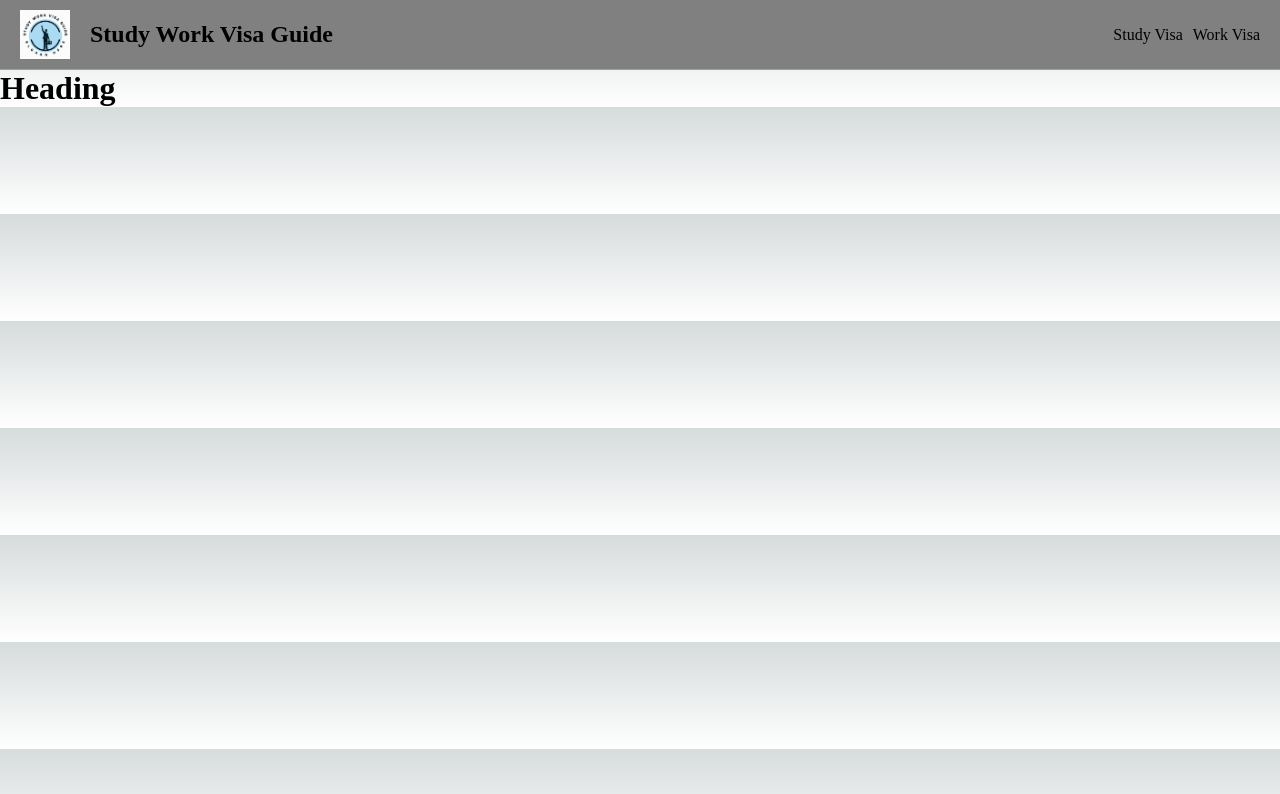
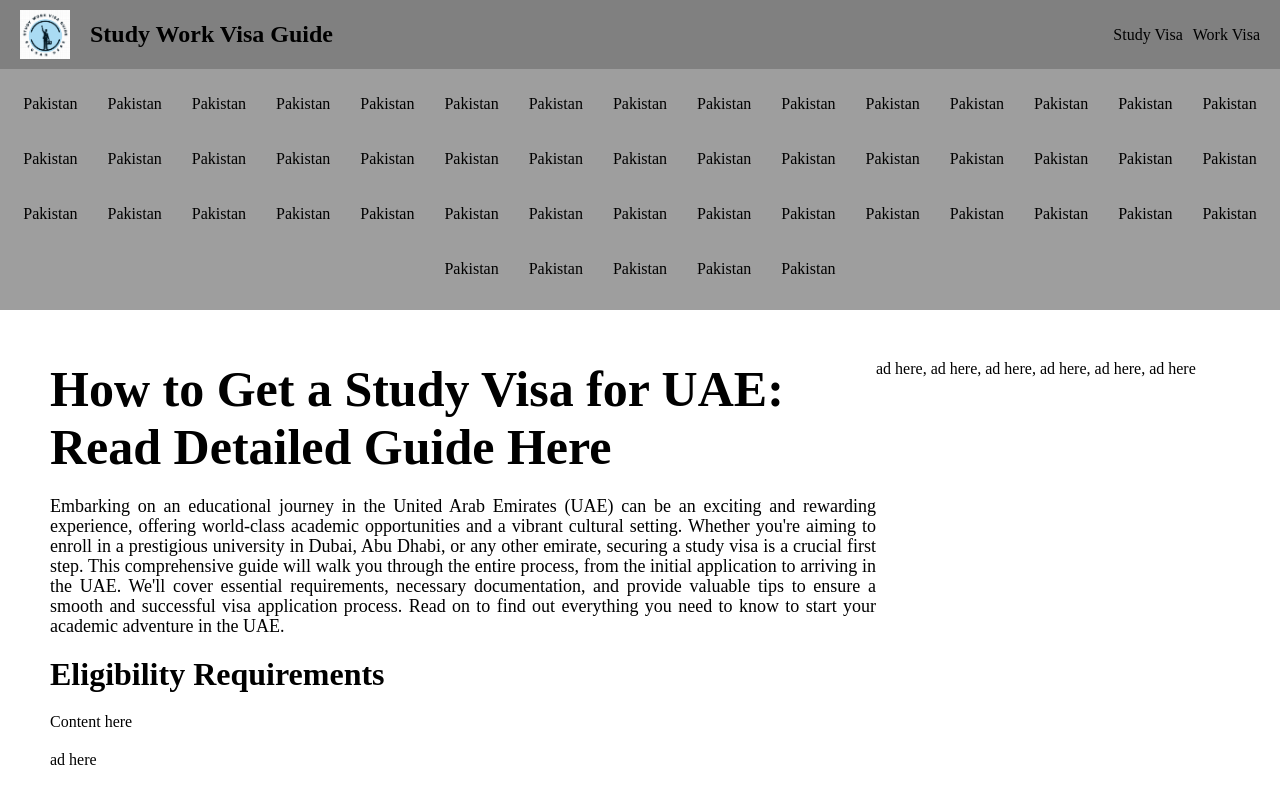
Before and after one commit to mubeenHere/visa-guide, a Next.js app: page / in a window 1280 px wide. Shown: the top 794 px of the page. Built offline with nearby package versions, Linux system fonts and the light colour scheme.

Commit message:
chore: main page structure

```diff
--- a/src/components/Header.js
+++ b/src/components/Header.js
@@ -4,7 +4,7 @@ import classes from "../styles/Header.module.css";
 import { useState } from "react";
 
 const Header = () => {
-  const [showSub, setShowSub] = useState("");
+  const [showSub, setShowSub] = useState("s");
   const openDropDown = (study) => {
     setShowSub(
       (showSub === "s" && study) || (showSub === "w" && !study)
--- a/src/pages/_app.js
+++ b/src/pages/_app.js
@@ -5,7 +5,9 @@ export default function App({ Component, pageProps }) {
   return (
     <>
       <Header />
-      <Component {...pageProps} />
+      <div style={{ margin: "50px" }}>
+        <Component {...pageProps} />
+      </div>
     </>
   );
 }
--- a/src/pages/index.js
+++ b/src/pages/index.js
@@ -1,7 +1,38 @@
+import styles from "../styles/mainpage.module.css";
 export default function Home() {
   return (
-    <div>
-      <h1>Heading</h1>
+    <div className={styles.main}>
+      <div className={styles.content}>
+        <h1 className={styles.header}>
+          How to Get a Study Visa for UAE: Read Detailed Guide Here
+        </h1>
+        <p className={styles.intro}>
+          Embarking on an educational journey in the United Arab Emirates (UAE)
+          can be an exciting and rewarding experience, offering world-class
+          academic opportunities and a vibrant cultural setting. Whether you're
+          aiming to enroll in a prestigious university in Dubai, Abu Dhabi, or
+          any other emirate, securing a study visa is a crucial first step. This
+          comprehensive guide will walk you through the entire process, from the
+          initial application to arriving in the UAE. We'll cover essential
+          requirements, necessary documentation, and provide valuable tips to
+          ensure a smooth and successful visa application process. Read on to
+          find out everything you need to know to start your academic adventure
+          in the UAE.
+        </p>
+        <h1>Eligibility Requirements</h1>
+        <p>Content here</p>
+        <p>ad here</p>
+
+        <h1>Required Documentation</h1>
+        <p>Content here</p>
+        <p>ad here</p>
+        <h1>Application Process </h1>
+        <p>Content here</p>
+        <p>ad here</p>
+        <h1>Frequently Asked Questions (FAQs) </h1>
+        <p>Content here</p>
+      </div>
+      <div>ad here, ad here, ad here, ad here, ad here, ad here</div>
     </div>
   );
 }
--- a/src/styles/globals.css
+++ b/src/styles/globals.css
@@ -1,111 +1,3 @@
-:root {
-  --max-width: 1100px;
-  --border-radius: 12px;
-  --font-mono: ui-monospace, Menlo, Monaco, "Cascadia Mono", "Segoe UI Mono",
-    "Roboto Mono", "Oxygen Mono", "Ubuntu Monospace", "Source Code Pro",
-    "Fira Mono", "Droid Sans Mono", "Courier New", monospace;
-
-  --foreground-rgb: 0, 0, 0;
-  --background-start-rgb: 214, 219, 220;
-  --background-end-rgb: 255, 255, 255;
-
-  --primary-glow: conic-gradient(
-    from 180deg at 50% 50%,
-    #16abff33 0deg,
-    #0885ff33 55deg,
-    #54d6ff33 120deg,
-    #0071ff33 160deg,
-    transparent 360deg
-  );
-  --secondary-glow: radial-gradient(
-    rgba(255, 255, 255, 1),
-    rgba(255, 255, 255, 0)
-  );
-
-  --tile-start-rgb: 239, 245, 249;
-  --tile-end-rgb: 228, 232, 233;
-  --tile-border: conic-gradient(
-    #00000080,
-    #00000040,
-    #00000030,
-    #00000020,
-    #00000010,
-    #00000010,
-    #00000080
-  );
-
-  --callout-rgb: 238, 240, 241;
-  --callout-border-rgb: 172, 175, 176;
-  --card-rgb: 180, 185, 188;
-  --card-border-rgb: 131, 134, 135;
+* {
+  margin: 0px;
 }
-
-@media (prefers-color-scheme: dark) {
-  :root {
-    --foreground-rgb: 255, 255, 255;
-    --background-start-rgb: 0, 0, 0;
-    --background-end-rgb: 0, 0, 0;
-
-    --primary-glow: radial-gradient(rgba(1, 65, 255, 0.4), rgba(1, 65, 255, 0));
-    --secondary-glow: linear-gradient(
-      to bottom right,
-      rgba(1, 65, 255, 0),
-      rgba(1, 65, 255, 0),
-      rgba(1, 65, 255, 0.3)
-    );
-
-    --tile-start-rgb: 2, 13, 46;
-    --tile-end-rgb: 2, 5, 19;
-    --tile-border: conic-gradient(
-      #ffffff80,
-      #ffffff40,
-      #ffffff30,
-      #ffffff20,
-      #ffffff10,
-      #ffffff10,
-      #ffffff80
-    );
-
-    --callout-rgb: 20, 20, 20;
-    --callout-border-rgb: 108, 108, 108;
-    --card-rgb: 100, 100, 100;
-    --card-border-rgb: 200, 200, 200;
-  }
-}
-
-* {
-  box-sizing: border-box;
-  padding: 0;
-  margin: 0;
-}
-
-html,
-body {
-  max-width: 100vw;
-  overflow-x: hidden;
-}
-
-body {
-  color: rgb(var(--foreground-rgb));
-  background: linear-gradient(
-      to bottom,
-      transparent,
-      rgb(var(--background-end-rgb))
-    )
-    rgb(var(--background-start-rgb));
-}
-
-a {
-  color: inherit;
-  text-decoration: none;
-}
-
-p {
-  margin: 0;
-}
-
-@media (prefers-color-scheme: dark) {
-  html {
-    color-scheme: dark;
-  }
-}
--- /dev/null
+++ b/src/styles/mainpage.module.css
@@ -0,0 +1,19 @@
+.main {
+  display: flex;
+}
+.content {
+  display: flex;
+  flex-direction: column;
+  gap: 20px;
+  width: 70%;
+}
+
+.header {
+  font-size: 50px;
+}
+
+.intro {
+  font-size: 18px;
+  text-align: justify;
+  line-height: 20px;
+}
```
